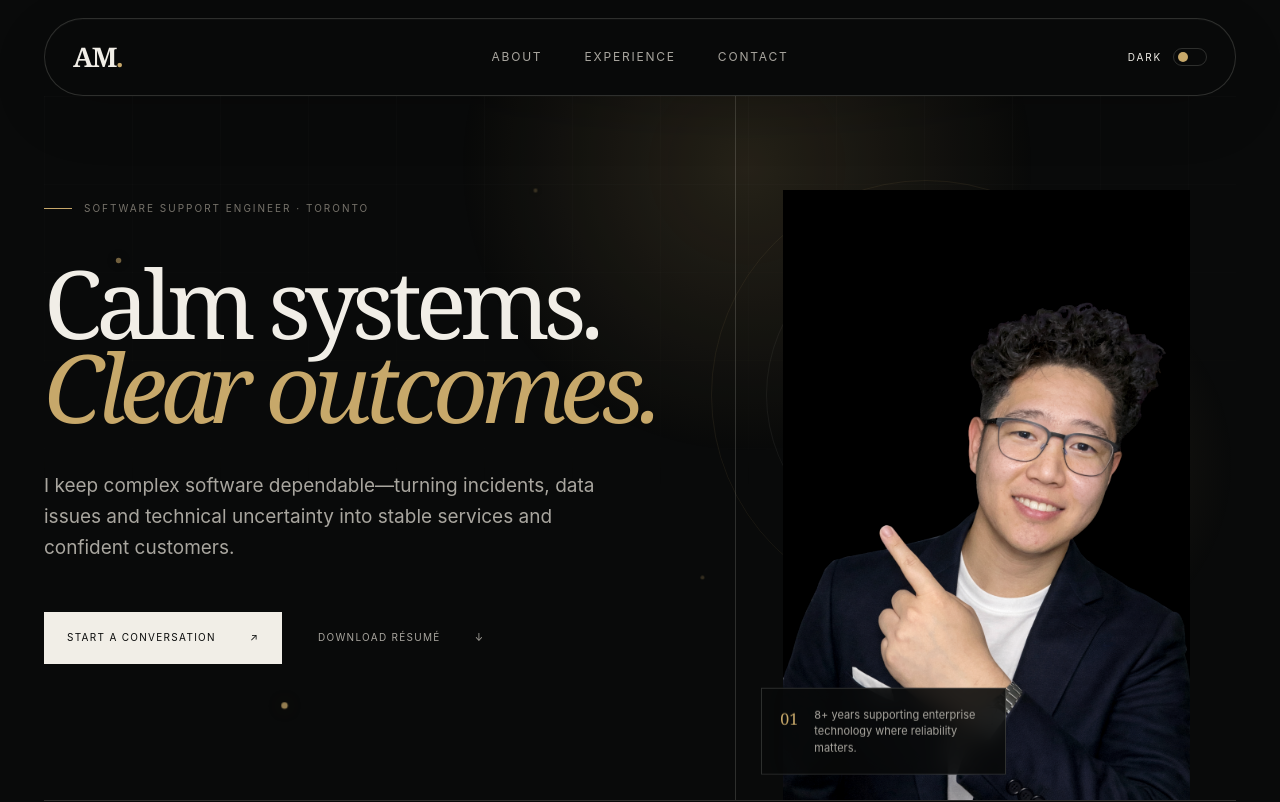
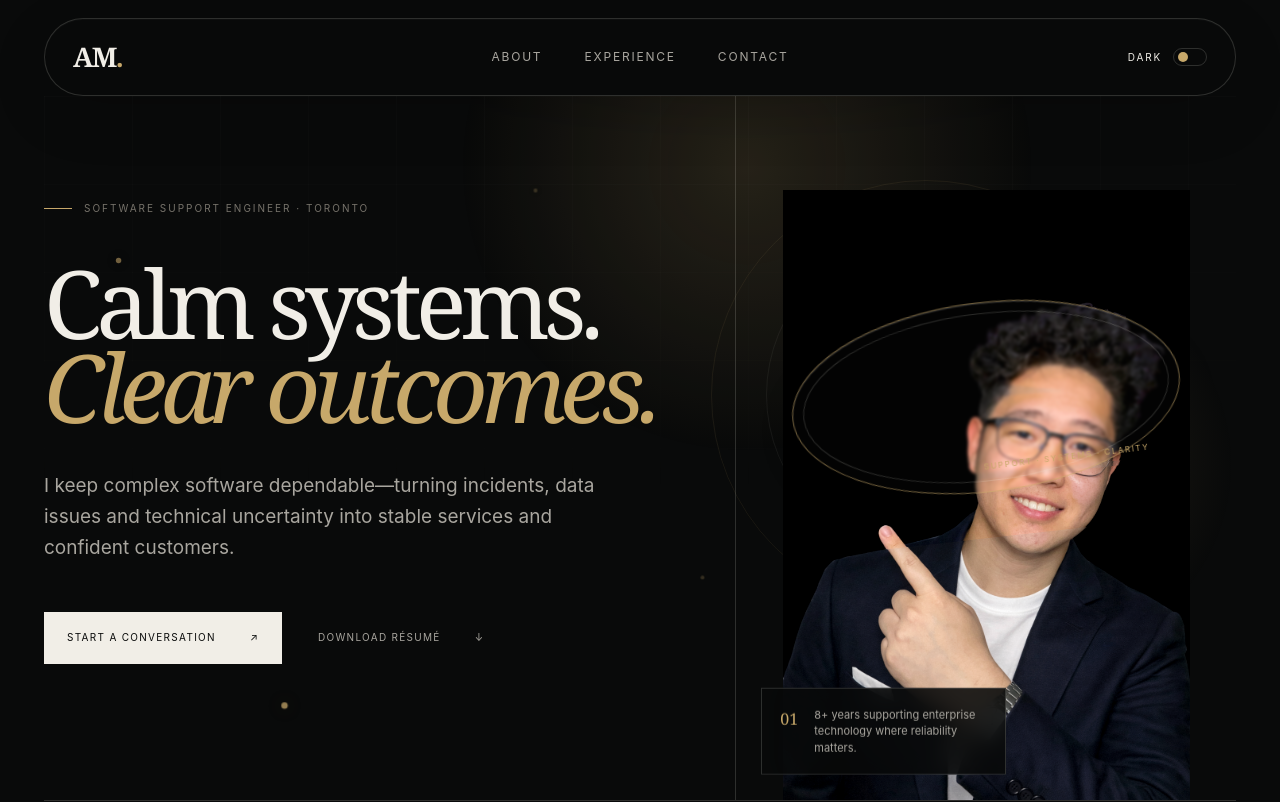
Before and after one commit to AMyrzaly/abubakir-myrzaly-portfolio, a Next.js app: page / in a window 1280 px wide. Shown: the top 802 px of the page. Built offline with nearby package versions, Linux system fonts and the light colour scheme.

Commit message:
Enhance animated portrait hero

```diff
--- a/app/globals.css
+++ b/app/globals.css
@@ -81,6 +81,15 @@ h1 em, h2 em { color: var(--gold); font-weight: 400; }
 .portrait-light { opacity: 0; transform: translateY(8px); }
 [data-theme="light"] .portrait-dark { opacity: 0; transform: translateY(8px); }
 [data-theme="light"] .portrait-light { opacity: 1; transform: translateY(0); }
+.portrait-slices { position: absolute; inset: 0; z-index: 2; pointer-events: none; }
+.portrait-slice { position: absolute; inset: 0; overflow: hidden; will-change: transform; }
+.portrait-slice-one { clip-path: polygon(18% 18%, 92% 27%, 88% 35%, 12% 28%); transform: translateX(calc(var(--pointer-x) * 24px)) rotate(calc(var(--pointer-y) * -1.2deg)); animation: sliceOneArrive 1.1s cubic-bezier(.16,.84,.26,1) .35s both; }
+.portrait-slice-two { clip-path: polygon(10% 37%, 91% 31%, 95% 43%, 13% 49%); transform: translateX(calc(var(--pointer-x) * -30px)) rotate(calc(var(--pointer-y) * 1.4deg)); animation: sliceTwoArrive 1.15s cubic-bezier(.16,.84,.26,1) .46s both; }
+.portrait-slice-three { clip-path: polygon(23% 50%, 89% 44%, 84% 54%, 18% 60%); transform: translateX(calc(var(--pointer-x) * 18px)); animation: sliceThreeArrive 1.05s cubic-bezier(.16,.84,.26,1) .56s both; }
+.portrait-slice img { filter: saturate(1.06) contrast(1.08); }
+.portrait-lens { position: absolute; z-index: 3; width: 390px; height: 190px; left: 50%; top: 34%; border-radius: 50%; border: 1px solid color-mix(in srgb, var(--gold) 55%, transparent); background: rgba(255,255,255,.012); box-shadow: inset 0 1px 1px rgba(255,255,255,.18), 0 18px 45px rgba(0,0,0,.08); backdrop-filter: blur(1.5px) saturate(1.12); -webkit-backdrop-filter: blur(1.5px) saturate(1.12); transform: translate(calc(-50% + var(--pointer-x) * -12px), calc(-50% + var(--pointer-y) * -10px)) rotate(-7deg); pointer-events: none; animation: lensArrive 1.2s cubic-bezier(.16,.84,.26,1) .7s both; }
+.portrait-lens::before { content: ""; position: absolute; inset: 10px; border-radius: inherit; border: 1px solid var(--line); }
+.portrait-lens span { position: absolute; right: 38px; bottom: 19px; color: var(--gold); font-size: 8px; letter-spacing: .2em; white-space: nowrap; }
 .portrait-note { position: absolute; bottom: 25px; left: 25px; background: color-mix(in srgb, var(--bg) 88%, transparent); backdrop-filter: blur(12px); border: 1px solid var(--line); width: 245px; padding: 18px; display: flex; gap: 16px; animation: noteFloat 5s ease-in-out 1.2s infinite; }
 .portrait-note span { color: var(--gold); font-family: var(--display); }
 .portrait-note p { margin: 0; font-size: 11px; line-height: 1.5; color: var(--muted); }
@@ -122,6 +131,7 @@ h1 em, h2 em { color: var(--gold); font-weight: 400; }
 .timeline article:hover { background: color-mix(in srgb, var(--gold) 3%, transparent); }
 .timeline article:hover::before, .timeline article.is-visible::before { transform: scaleY(1); }
 .timeline time, .company { color: var(--gold); font-size: 10px; letter-spacing: .12em; text-transform: uppercase; }
+.timeline time { padding-left: 24px; }
 .timeline h3 { font-family: var(--display); font-size: 24px; font-weight: 400; margin-bottom: 8px; }
 .timeline .progression { margin: 13px 0 0; max-width: 440px; color: var(--muted); font-size: 11px; line-height: 1.6; }
 .timeline .detail { color: var(--muted); font-size: 13px; line-height: 1.65; margin: 0; }
@@ -172,6 +182,26 @@ footer > div { display: flex; gap: 25px; color: var(--muted); }
   50% { transform: translateY(-7px); }
 }
 
+@keyframes sliceOneArrive {
+  from { opacity: 0; transform: translateX(-90px) rotate(-5deg); }
+  to { opacity: 1; }
+}
+
+@keyframes sliceTwoArrive {
+  from { opacity: 0; transform: translateX(110px) rotate(6deg); }
+  to { opacity: 1; }
+}
+
+@keyframes sliceThreeArrive {
+  from { opacity: 0; transform: translateX(-70px) rotate(-3deg); }
+  to { opacity: 1; }
+}
+
+@keyframes lensArrive {
+  from { opacity: 0; transform: translate(-50%, -44%) rotate(-15deg) scale(.82); }
+  to { opacity: 1; }
+}
+
 @media (max-width: 1000px) {
   .shell, .site-header { width: min(100% - 48px, 1420px); }
   .hero { grid-template-columns: 1fr; }
@@ -195,6 +225,7 @@ footer > div { display: flex; gap: 25px; color: var(--muted); }
   .hero-intro { width: 100%; font-size: 16px; }
   .hero-actions { align-items: flex-start; flex-direction: column; gap: 24px; }
   .portrait-frame { height: 480px; }
+  .portrait-lens { width: 300px; height: 150px; }
   .hero-atmosphere::after { background-size: 56px 56px; opacity: .1; }
   .signal-orbit { width: 280px; height: 280px; right: -105px; top: 24%; }
   .portrait-wrap { transform: none; }
@@ -223,4 +254,6 @@ footer > div { display: flex; gap: 25px; color: var(--muted); }
   [data-reveal], .capability-list > div, .timeline > article { opacity: 1 !important; transform: none !important; filter: none !important; }
   .hero-atmosphere i { display: none; }
   .portrait-wrap { transform: none !important; }
+  .portrait-slice-one, .portrait-slice-two, .portrait-slice-three, .portrait-lens { animation: none !important; transform: translate(-50%, -50%) rotate(-7deg) !important; }
+  .portrait-slice-one, .portrait-slice-two, .portrait-slice-three { transform: none !important; }
 }
--- a/app/page.tsx
+++ b/app/page.tsx
@@ -189,6 +189,21 @@ export default function Home() {
           <div className="portrait-frame">
             <img className="portrait-dark" src="/images/abubakir-professional.png" alt="Abubakir Myrzaly wearing a navy blazer" />
             <img className="portrait-light" src="/images/abubakir-casual.png" alt="Abubakir Myrzaly wearing a white shirt" />
+            <div className="portrait-slices" aria-hidden="true">
+              <div className="portrait-slice portrait-slice-one">
+                <img className="portrait-dark" src="/images/abubakir-professional.png" alt="" />
+                <img className="portrait-light" src="/images/abubakir-casual.png" alt="" />
+              </div>
+              <div className="portrait-slice portrait-slice-two">
+                <img className="portrait-dark" src="/images/abubakir-professional.png" alt="" />
+                <img className="portrait-light" src="/images/abubakir-casual.png" alt="" />
+              </div>
+              <div className="portrait-slice portrait-slice-three">
+                <img className="portrait-dark" src="/images/abubakir-professional.png" alt="" />
+                <img className="portrait-light" src="/images/abubakir-casual.png" alt="" />
+              </div>
+            </div>
+            <div className="portrait-lens" aria-hidden="true"><span>SUPPORT · SYSTEMS · CLARITY</span></div>
           </div>
           <div className="portrait-note"><span>01</span><p>8+ years supporting enterprise technology where reliability matters.</p></div>
         </div>
```
